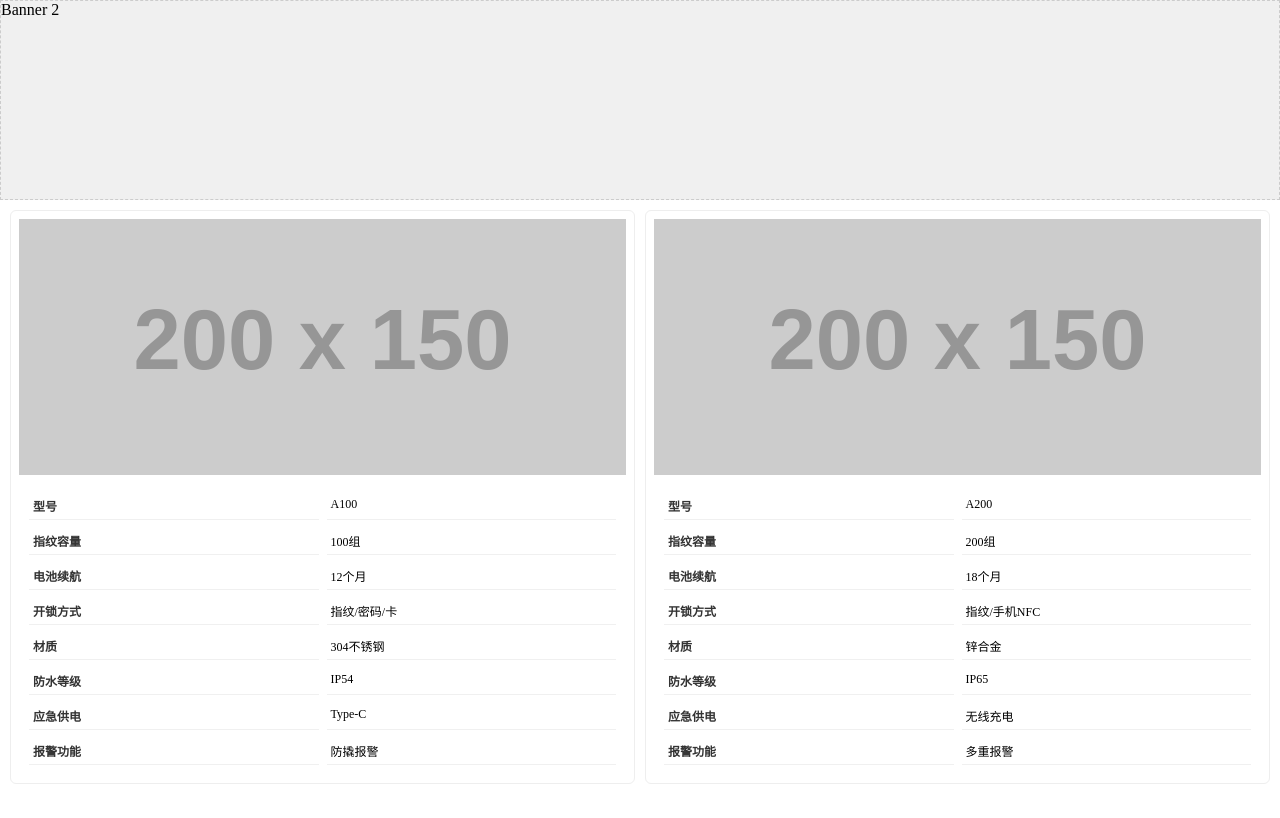
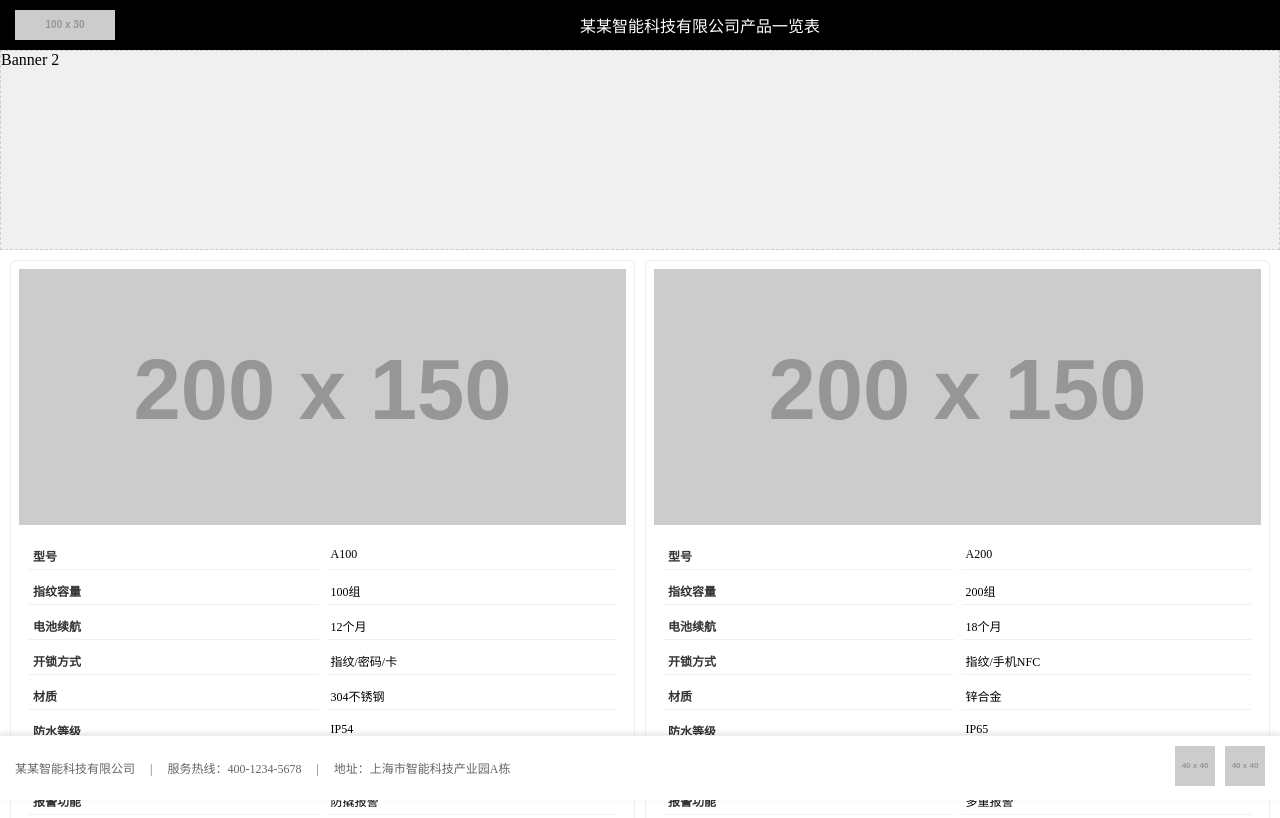
Before and after one commit to Zhoumo-lab/smart-lock, a website: page index.html in a window 1280 px wide. Shown: the top 818 px of the page. Drawn offline with Linux system fonts and the light colour scheme; placeholder pictures from the web are drawn by us.

Commit message:
更新智能锁产品展示页面

```diff
--- a/index.html
+++ b/index.html
@@ -79,8 +79,36 @@
             margin-top: 20px;
         }
     </style>
+    <style>
+        /* 修改顶部导航栏样式 */
+        .top-bar {
+            background: #000;
+            color: #fff;
+            padding: 10px 15px;
+            display: flex;
+            align-items: center;
+            justify-content: center; /* 内容居中 */
+            gap: 20px;
+        }
+        .top-bar img {
+            height: 30px; /* 缩小LOGO尺寸 */
+        }
+        .top-bar h1 {
+            margin: 0;
+            font-size: 16px;
+            font-weight: normal;
+            flex-grow: 1; /* 标题占据剩余空间 */
+            text-align: center; /* 标题居中 */
+        }
+    </style>
 </head>
 <body>
+    <!-- 顶部导航栏 -->
+    <div class="top-bar">
+        <img src="https://placehold.co/100x30?text=LOGO" alt="公司Logo">
+        <h1>某某智能科技有限公司产品一览表</h1>
+    </div>
+
     <!-- 轮播图 -->
     <div class="carousel">
         <div class="carousel-inner">
@@ -127,7 +155,7 @@
         </div>
     </div>
 
-    <!-- 第2-6排（复制以下区块5次） -->
+    <!-- 第2-7排 -->
     <div class="product-section">
         <div class="product-grid">
             <div class="product-item">
@@ -162,13 +190,51 @@
             </div>
         </div>
     </div>
+    <!-- 重复上述区块5次 -->
+    <div class="product-section">...</div>
+    <div class="product-section">...</div>
+    <div class="product-section">...</div>
+    <div class="product-section">...</div>
+    <div class="product-section">...</div>
 
     <!-- 公司信息 -->
     <div class="company-info">
-        <p>某某智能科技有限公司</p>
-        <p>服务热线：400-1234-5678</p>
-        <p>地址：上海市智能科技产业园A栋</p>
+        <div style="display: flex; justify-content: space-between; align-items: center;">
+            <p style="margin: 0;">
+                <span>某某智能科技有限公司</span>
+                <span style="margin: 0 1em;">|</span>
+                <span>服务热线：400-1234-5678</span>
+                <span style="margin: 0 1em;">|</span>
+                <span>地址：上海市智能科技产业园A栋</span>
+            </p>
+            <div style="display: flex; gap: 10px;">
+                <a href="https://weixin.qq.com" target="_blank">
+                    <img src="https://placehold.co/40x40?text=微信" alt="微信" style="width: 40px; height: 40px;">
+                </a>
+                <a href="https://your-help-page.com" target="_blank">
+                    <img src="https://placehold.co/40x40?text=帮助" alt="帮助" style="width: 40px; height: 40px;">
+                </a>
+            </div>
+        </div>
     </div>
+
+    <style>
+        /* 修改公司信息样式 */
+        .company-info {
+            position: fixed;
+            bottom: 0;
+            left: 0;
+            right: 0;
+            background: white;
+            padding: 10px 15px;
+            box-shadow: 0 -2px 5px rgba(0,0,0,0.1);
+            z-index: 100;
+        }
+        /* 添加页面底部padding防止内容被遮挡 */
+        body {
+            padding-bottom: 80px;
+        }
+    </style>
 
     <script>
         // 轮播逻辑
```
